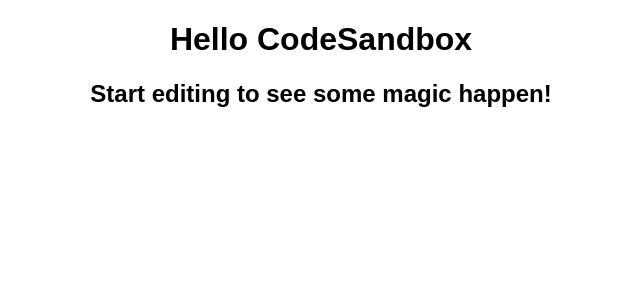
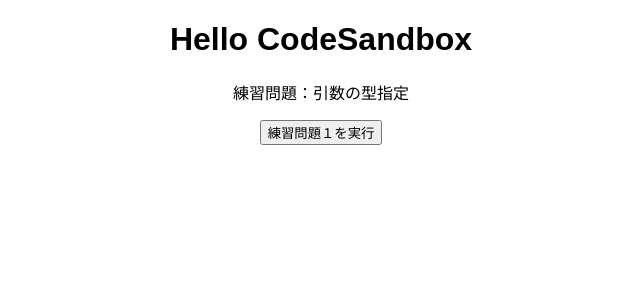
Before and after one commit to kazu-S-1110/Typescript-practice_210805, a React (Create React App) app: page / in a window 1280 px wide. Shown: the top 300 px of the page, without its empty margins (319-959 px from the left). Built offline with nearby package versions, Linux system fonts and the light colour scheme.

Commit message:
引数の型指定を復習。codesandでsnippetができるようになった！

```diff
--- a/src/App.tsx
+++ b/src/App.tsx
@@ -1,10 +1,11 @@
+import { Practice1 } from "./practices/Practice1";
 import "./styles.css";
 
 export default function App() {
   return (
     <div className="App">
       <h1>Hello CodeSandbox</h1>
-      <h2>Start editing to see some magic happen!</h2>
+      <Practice1 />
     </div>
   );
 }
--- /dev/null
+++ b/src/practices/Practice1.tsx
@@ -0,0 +1,18 @@
+export const Practice1 = () => {
+  const calcTotalFee = (num: number) => {
+    //ここの引数のnumはanyなので良くない
+    const total = num * 1.1;
+    console.log(total);
+  };
+
+  const onClickPractice = () => {
+    calcTotalFee(1000);
+  };
+
+  return (
+    <div>
+      <p>練習問題：引数の型指定</p>
+      <button onClick={onClickPractice}> 練習問題１を実行</button>
+    </div>
+  );
+};
--- a/tsconfig.json
+++ b/tsconfig.json
@@ -3,7 +3,7 @@
         "./src/**/*"
     ],
     "compilerOptions": {
-        "strict": true,
+        // "strict": true,
         "esModuleInterop": true,
         "lib": [
             "dom",
```
